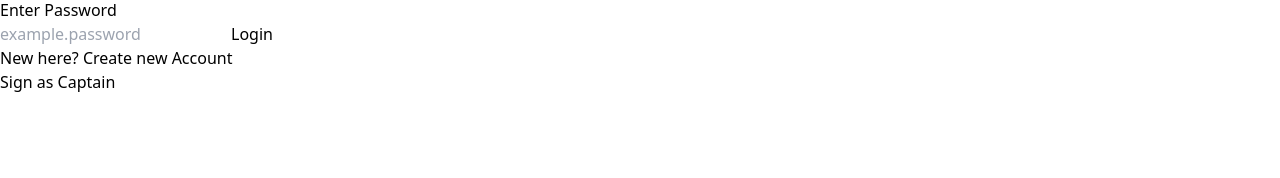
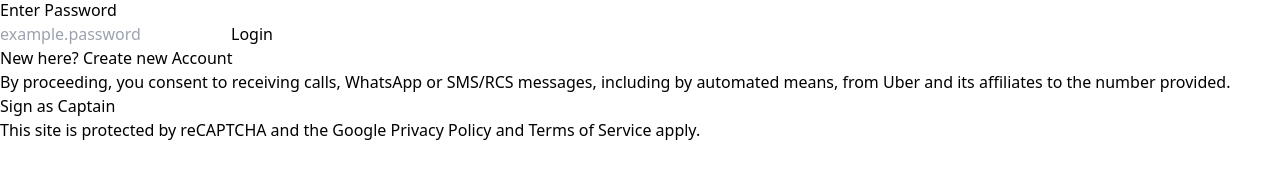
Before and after one commit to Kartikey-Gehra4994/MY-Uber-clone, a React (Vite) app in the folder Frontend/: page /login in a window 1280 px wide. Shown: the part 350-528 px from the top of the page. Built offline with nearby package versions, Linux system fonts and the light colour scheme; the HTML template or start-up script is replaced by a standard one.

Commit message:
login and signup ui is completed

```diff
--- a/Frontend/src/pages/Home.jsx
+++ b/Frontend/src/pages/Home.jsx
@@ -8,7 +8,7 @@
            <img className='w-16 ml-8' src="https://freelogopng.com/images/all_img/1659761100uber-logo-png.png" alt="" />
             <div className='bg-white pb-7 py-4 px-4'>
                 <h2 className='text-3xl font-bold'>Get Started with Uber</h2>
-                <Link to='/login' className='flex items-center justify-center w-full bg-black text-white py-3 rounded mt-5'>Continue</Link>
+                <Link to='/login' className='flex items-center justify-center w-full bg-black text-white py-3 rounded-lg mt-5'>Continue</Link>
             </div>
         </div>
     </div>
--- a/Frontend/src/pages/UserLogin.jsx
+++ b/Frontend/src/pages/UserLogin.jsx
@@ -8,7 +8,7 @@
     const [password, setPassword] = useState('')
     const [userData, setuserData] = useState({})
 
-    const submitHandler = (e)=>{
+    const submitHandler = (e) => {
         e.preventDefault();
         setuserData({
             email: email,
@@ -24,7 +24,7 @@
 
             <div>
                 <img className='w-16 mb-10' src="https://freelogopng.com/images/all_img/1659761100uber-logo-png.png" alt="" />
-                <form onSubmit={(e)=>submitHandler(e)}>
+                <form onSubmit={(e) => submitHandler(e)}>
                     <h3 className='text-lg font-medium mb-2'>what's your email</h3>
                     <input
                         className='bg-[#eeeeee] mb-7 rounded px-4 py-2 border w-full text-lg placeholder:text-base'
@@ -45,10 +45,11 @@
                     <button className='bg-[#111] text-white font-semibold mb-3 rounded px-4 py-2 w-full text-lg placeholder:text-base'>Login</button>
                     <p className='text-center'>New here? <Link to='/signup' className='text-blue-600'>Create new Account</Link></p>
                 </form>
+                <p className='text-sm py-5 text-gray-500 leading-tight'>By proceeding, you consent to receiving calls, WhatsApp or SMS/RCS messages, including by automated means, from Uber and its affiliates to the number provided.</p>
             </div>
-
             <div>
                 <Link to='/captain-login' className='bg-green-600 flex items-center justify-center text-white font-semibold mb-2 rounded px-4 py-2 w-full text-lg placeholder:text-base'>Sign as Captain</Link>
+            <p className='text-sm pt-5 text-gray-500 leading-tight'>This site is protected by reCAPTCHA and the <span className='underline text-black'>Google Privacy Policy</span> and <span className='underline text-black'>Terms of Service apply</span>.</p>
             </div>
         </div>
     )
--- a/Frontend/src/pages/UserSignup.jsx
+++ b/Frontend/src/pages/UserSignup.jsx
@@ -80,11 +80,12 @@
                     <button className='bg-[#111] text-white font-semibold mb-3 rounded px-4 py-2 w-full text-lg placeholder:text-base'>Login</button>
                     <p className='text-center'>Alredy have an account <Link to='/login' className='text-blue-600'>Login Here</Link></p>
                 </form>
+ <p className='text-sm py-5 text-gray-500 leading-tight'>By proceeding, you consent to receiving calls, WhatsApp or SMS/RCS messages, including by automated means, from Uber and its affiliates to the number provided.</p>
+            </div>
 
-                <p className='text-sm py-5 text-gray-500 leading-tight'>By proceeding, you consent to receiving calls, WhatsApp or SMS/RCS messages, including by automated means, from Uber and its affiliates to the number provided.</p>
+            <p className='text-sm pt-5 text-gray-500 leading-tight'>This site is protected by reCAPTCHA and the <span className='underline text-black'>Google Privacy Policy</span> and <span className='underline text-black'>Terms of Service apply</span>.</p>
+
             </div>
-               <p className='text-sm py-5 text-gray-500 leading-tight'>This site is protected by reCAPTCHA and the <span className='underline'>Google Privacy Policy</span> and <span className='underline'>Terms of Service apply</span>.</p>
-        </div>
     )
 }
 
```
